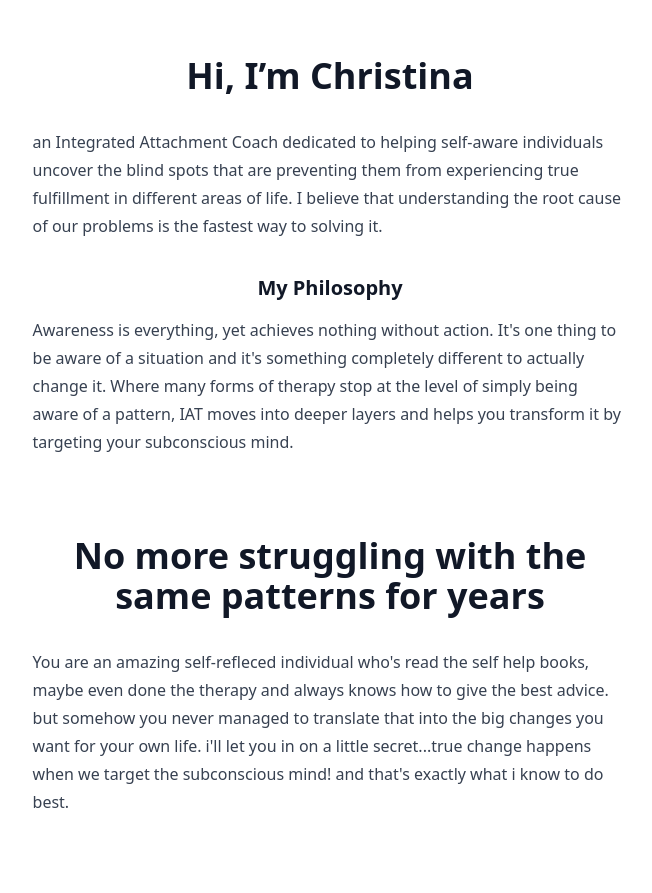
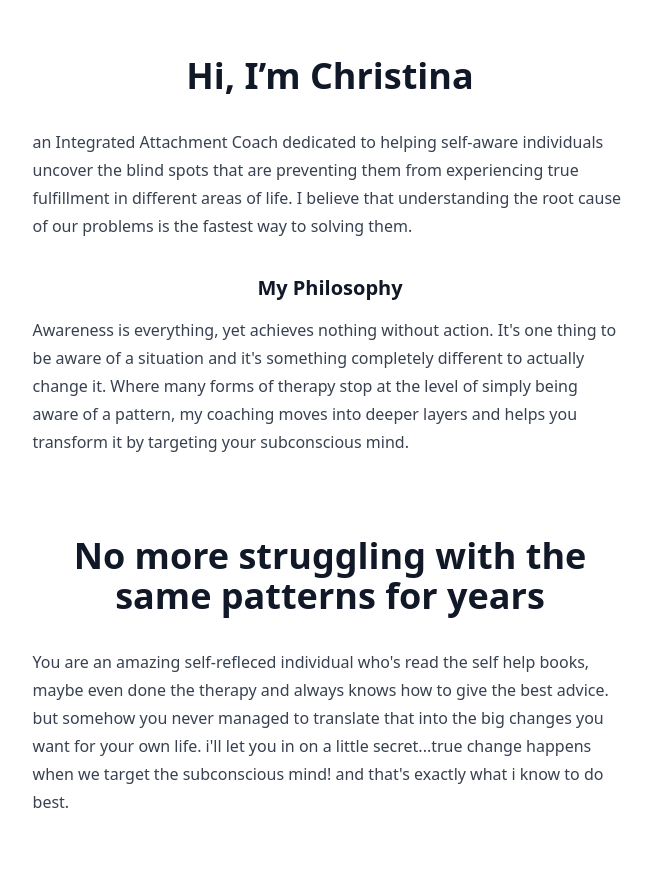
Before and after one commit to christinakoranteng/website, an Astro site: page / in a window 1280 px wide. Shown: the part 840-1733 px from the top of the page, without its empty margins (310-962 px from the left). Built offline with nearby package versions, Linux system fonts and the light colour scheme; Astro itself is replaced by a stand-in of ours.

Commit message:
text update

```diff
--- a/src/pages/index.astro
+++ b/src/pages/index.astro
@@ -68,7 +68,7 @@ const {
                 individuals uncover the blind spots that are preventing them
                 from experiencing true fulfillment in different areas of life. I
                 believe that understanding the root cause of our problems is the
-                fastest way to solving it.
+                fastest way to solving them.
               </p>
               <h3 class="text-center">My Philosophy</h3>
               <p>
@@ -76,7 +76,7 @@ const {
                 It's one thing to be aware of a situation and it's something
                 completely different to actually change it. Where many forms of
                 therapy stop at the level of simply being aware of a pattern,
-                IAT moves into deeper layers and helps you transform it by
+                my coaching moves into deeper layers and helps you transform it by
                 targeting your subconscious mind.
               </p>
             </div>
```
